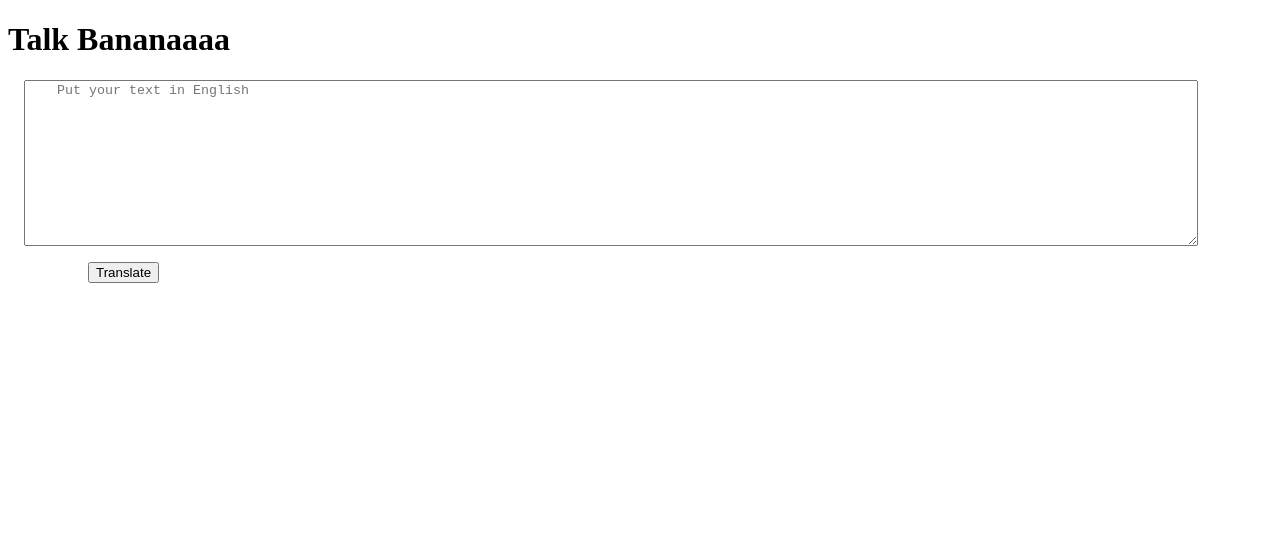
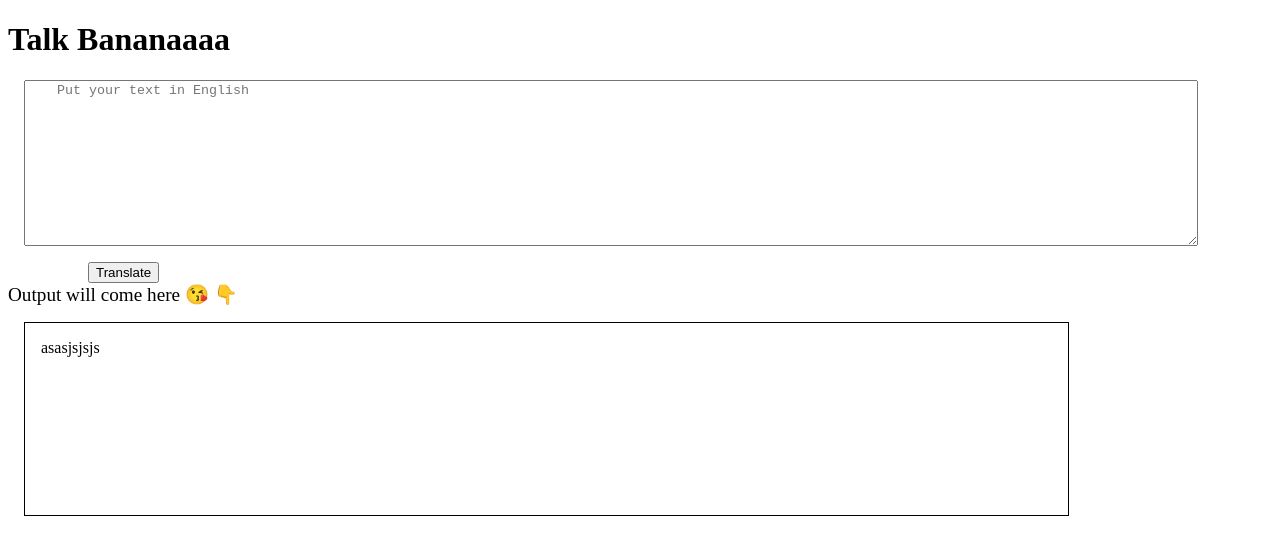
Before and after one commit to OpenSourcePundit/MK6-NeogCamp_lesson4_bananaSpeak, a plain HTML site: page index.html in a window 1280 px wide. Both pictures are taken after a click on the button "Translate". Drawn offline with Linux system fonts and the light colour scheme.

Commit message:
Output modelling done
Output div made and js attached. also important usage of innerText is done . '.value' and '.innertext' are quite similar.

```diff
--- a/app.js
+++ b/app.js
@@ -1,10 +1,8 @@
 var btnTranslate = document.querySelector("#btn-translate");
-var x=0;
 var txtinput = document.querySelector("#txtinput");
+var outputDiv = document.querySelector("#output");
+btnTranslate.addEventListener("click",clickHandler);
+
 function clickHandler() {
-    x++;
-    console.log("clicked " + x + " times from external function");
-    console.log(" hey thats it ",txtinput.value);
+   outputDiv.innerText="asasjsjsjs "+ txtinput.value;
 }
-/*console.log("hey thats it"+text1)   We can also read this value by inspect and the store it as global variable(textarea), the use "variable.value"*/
-    btnTranslate.addEventListener("click",clickHandler);
--- a/index.html
+++ b/index.html
@@ -20,6 +20,13 @@
     button{
         margin-left: 5rem;
     }
+    #output{
+        border:1px solid black;
+        width: 80%;
+        height: 20vh;
+        margin: 1rem;
+        padding: 1rem;
+    }
 </style>
 
 
@@ -27,6 +34,8 @@
 
     <textarea id="txtinput" placeholder="Put your text in English"></textarea>
     <button id="btn-translate">Translate</button>
+    <div style="font-size:larger">Output will come here 😘 👇</div>
+    <div id="output"> Translated will come here</div>
     <script src="app.js" type="text/javascript">
     </script>
 </body>
```
